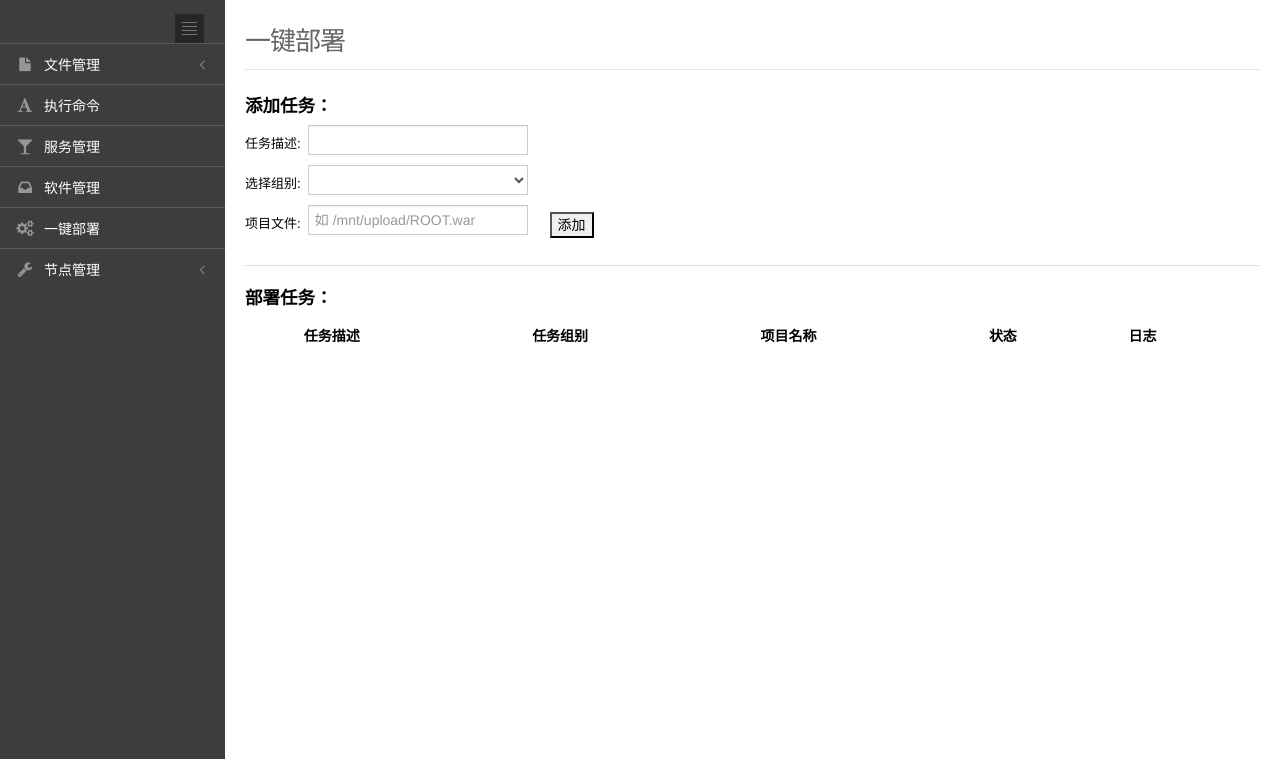
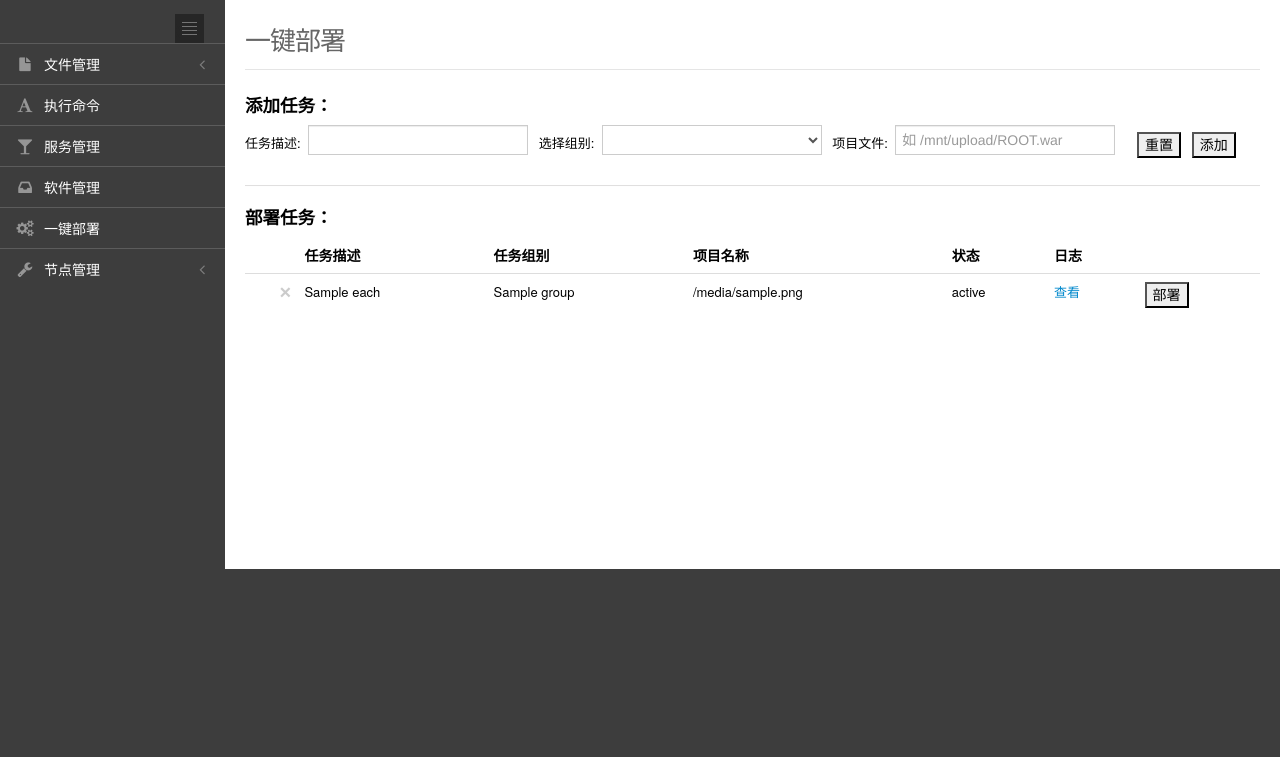
Before and after one commit to return200/ansible_task, a Django app: template templates/onekey.html in a window 1280 px wide. Shown: the part 43-802 px from the top of the page. Run offline with Django 3.2, Linux system fonts and the light colour scheme; the template is opened without the code that fills it: most values are stand-ins (such as "Sample title", 1, 10 or a date in 2020); lists and menus that the app fills with data are empty; parts of the project's set-up code (start-up, migrations or seed data) failed here and were passed over; some libraries are stand-ins or nearby versions.

Commit message:
修改了一键部署部分

```diff
--- a/ansible_task/urls.py
+++ b/ansible_task/urls.py
@@ -40,4 +40,5 @@
     url(r'^host/$', views.hostview),
     url(r'^delhost/$', views.delhost),
     url(r'^chkduplicate/$', views.chkduplicate),
+    url(r'^deltask/$', views.deltask),
 ]
--- a/static/css/style-responsive.css
+++ b/static/css/style-responsive.css
@@ -70,7 +70,7 @@
   	.page-content {
   		margin-left: 225px;
 		margin-top: 0px;
-		min-height: 760px;
+		min-height: 570px;
 	}
 
 	.page-sidebar-fixed .page-content {
--- a/templates/base.html
+++ b/templates/base.html
@@ -237,8 +237,58 @@
 			alert("请输入项目文件!")
 			return false;
 		}
+		<!-- else{ -->
+			<!-- $("#add").append('<tr id="state" class="active"><td><button type="button" class="close" onclick="javascript:$(this).parent().parent().remove()">×</button></td><td>'+task+'</td><td>'+group+'</td><td>'+file+'</td><td class="active" id="status">待部署</td><td><a href="#myModal" class="btn-link" data-toggle="modal" onclick="return getcmd()">查看</a></td><td><button class="chkrun" id="0" onclick="return runcmd()">部署</button></td></tr>') -->
+		<!-- } -->
+	}
+
+
+    function runcmd2(that){
+		var task=$(that).parent().prev().prev().prev().prev().prev().text()	//任务描述
+		var group=$(that).parent().prev().prev().prev().prev().text()	//任务组别
+		var file=$(that).parent().prev().prev().prev().text()	//项目文件
+		var id=$(that).attr("id")	//检查是否重复部署
+		console.log(task,group,file,id)
+// 		var status=document.getElementById("status").innerText
+// 		var url="/runcmd/"+"{{ request.user.username }}"+"/"
+// 		console.log(url)
+		//查询结果
+
+		if(id=="0"){
+            var action=confirm("开始部署!")
+			if(action==true){
+				$(that).parent().prev().prev().text("部署中");	//更改部署状态
+				console.log($(that).text())
+                $(that).attr("disabled", true); //更改按钮状态
+                $(that).parent().parent().attr("class", "warning");	//更改部署状态对应的颜色
+                $.ajax({
+                    url: "/runcmd/",
+        //			url: url,
+                    type: "post",
+                    data: {"task":task, "group":group, "file":file},
+                    headers:{ "X-CSRFtoken":$.cookie("csrftoken")},
+                    success: function(status){
+                        if(status=="ok"){
+                            console.log(status);
+                            $(that).parent().prev().prev().text("已部署");	//更改部署状态
+                            $(that).parent().parent().attr("class","success");  //部署成功后的颜色
+							alert("部署完成!");
+							$(that).attr("id","1");	//部署成功后状态改为1
+                        }
+                        else{
+                            alert("部署失败!");
+                            $(that).attr("disabled", false);
+                        }
+                    }
+                })
+            }
+            else{
+                alert("取消部署!");
+                $(that).attr("disabled",false);
+            }
+		}
 		else{
-			$("#add").append('<tr id="state" class="active"><td><button type="button" class="close" onclick="javascript:$(this).parent().parent().remove()">×</button></td><td>'+task+'</td><td>'+group+'</td><td>'+file+'</td><td class="active" id="status">待部署</td><td><a href="#myModal" class="btn-link" data-toggle="modal" onclick="return getcmd()">查看</a></td><td><button class="chkrun" id="0" onclick="return runcmd()">部署</button></td></tr>')
+			alert("请勿重复部署！")
 		}
 	}
 
@@ -288,6 +338,26 @@
 			alert("请勿重复部署！")
 		}
 	}
+
+
+	function getcmd2(that){
+		var task=$(that).parent().prev().prev().prev().prev().text();	//任务描述
+		console.log(task);
+		var url="/getcmd/"+task+"/"
+
+		document.getElementById("myModalLabel").innerText=task;
+		$.ajax({
+			url: url,
+			type: "post",
+			headers:{ "X-CSRFtoken":$.cookie("csrftoken")},
+ 			success:function(result){
+				console.log(result);
+				document.getElementById("myModalBody").innerText=result;
+ 			}
+		});
+	}
+
+
 
 //获取命令执行结果
 	function getcmd(){
@@ -368,6 +438,20 @@
 		}
 	}
 
+    function deltask(that){
+		var name=$(that).parent().next().text();
+		console.log(name)
+// 		var action=confirm("删除组 ["+name+"] ？");
+// 		if(action==true){
+			$.ajax({
+				url: "/deltask/",
+				type: "post",
+				data: {"name":name},
+				headers:{ "X-CSRFtoken":$.cookie("csrftoken")},
+			});
+			$(that).parent().parent().remove();
+// 		}
+	}
     </script>
     <!-- END JAVASCRIPTS -->
 </body>
--- a/templates/login.html
+++ b/templates/login.html
@@ -17,13 +17,13 @@
 		width: 400px;
 		height: 250px;
 		background: #FFF;
-		margin:200px auto;
+		margin:150px auto;
 		position: relative;
 	}
 	#login h1{
 		text-align:center;
 		position:absolute;
-		left:150px;
+		left:155px;
 		top:-40px;
 		font-size:21px;
 	}
--- a/templates/onekey.html
+++ b/templates/onekey.html
@@ -6,14 +6,12 @@
 {% block content %}
 <div class="margin">
 	<h4 style="font-weight:bold;">添加任务：</h4>
-<!-- 	<form enctype="multipart/form-data" action="#" method="post" > -->
-<!-- 	{% csrf_token %} -->
+    <form action="/onekey/" method="post" >
+    {% csrf_token %}
 		任务描述:&nbsp;
 		<input type="text" id="task" name="task" onblur="chkduplicate()" required />
 		&nbsp;
-		<span id="chkduplicate" style="color:red; display:none">任务描述已存在</span>
 
-		<br />
 		选择组别:&nbsp;
 		<select id="group" name="group" required>
 				<option></option>
@@ -21,17 +19,20 @@
 		  		<option value="{{ group }}">{{ group }}</option>
 			{% endfor %}
 		</select>
+        &nbsp;
 
-	<br />
-	项目文件:&nbsp;
-	<input type="text" id="file" name="file" placeholder="如 /mnt/upload/ROOT.war" required/>
+        项目文件:&nbsp;
+        <input type="text" id="file" name="file" placeholder="如 /mnt/upload/ROOT.war" required/>
 <!-- 	<input type="file" id="file" name="file" /> -->
 
-	&nbsp;&nbsp;&nbsp;&nbsp;
-	<!-- <input type="reset" value="重置" /> -->
-	<!-- &nbsp;&nbsp;&nbsp;&nbsp; -->
-	<input id="submit" type="submit" onclick="return taskadd()" value="添加"/>
-<!-- 	</form> -->
+        &nbsp;&nbsp;&nbsp;&nbsp;
+        <input type="reset" value="重置" />
+        &nbsp;
+        <input id="submit" type="submit" onclick="return taskadd()" value="添加"/>
+
+        <br />
+        <span id="chkduplicate" style="color:red; display:none">任务描述已存在</span>
+	</form>
 
 </div>
 	<hr />
@@ -52,6 +53,19 @@
     </tr>
   </thead>
   <tbody id="add">
+    {% for each in queryset %}
+    <tr id="state" class="{{ each.run_status }}">
+      <td>
+      <button type="button" class="close" onclick="deltask(this)">×</button>
+      </td>
+      <td>{{ each.name }}</td>
+      <td>{{ each.group }}</td>
+      <td>{{ each.file }}</td>
+      <td>{{ each.task_status }}</td>
+      <td><a href="#myModal" class="btn-link" data-toggle="modal" onclick="return getcmd2(this)">查看</a></td>
+      <td><button class="chkrun" {{ each.button_status }} id="0" onclick="return runcmd2(this)">部署</button></td>
+    </tr>
+    {% endfor %}
   </tbody>
 </table>
 </div>
```
Also changed, not shown: app01/models.py (+6 -1 lines), app01/views.py (+30 -6 lines), README.md, 3 other files.
